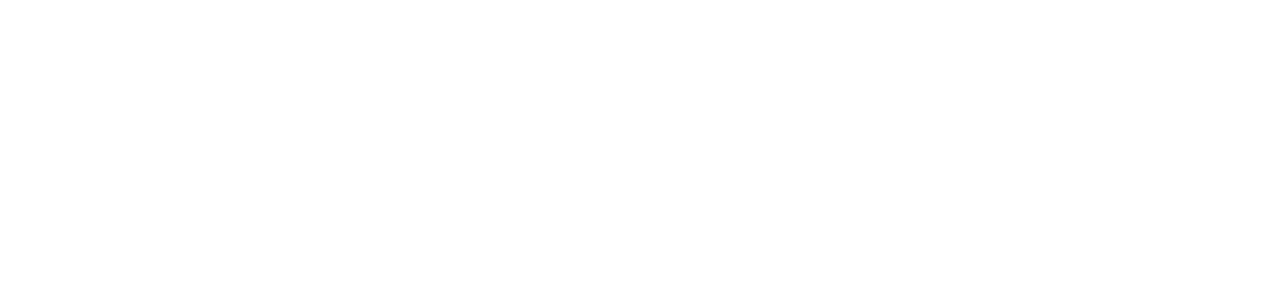
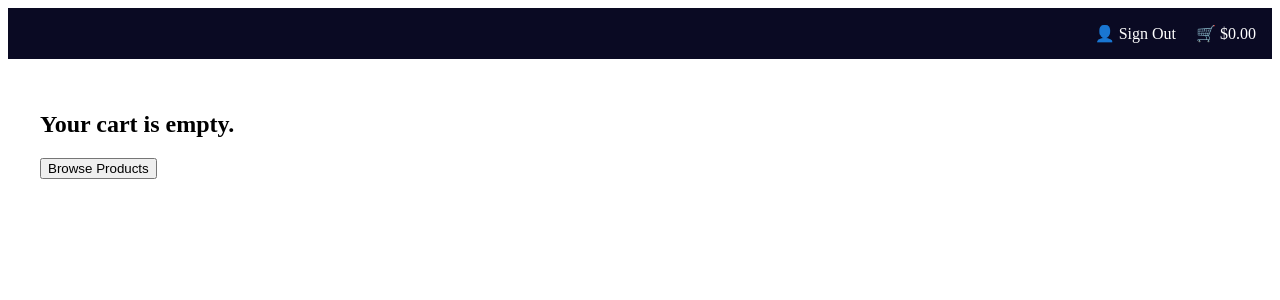
Before and after one commit to JoyLiuMCS/Product-Management-System, a React (Vite) app in the folder frontend/: page /cart in a window 1280 px wide. Before the commit this address had no page. Shown: the top 300 px of the page. Built offline with nearby package versions, Linux system fonts and the light colour scheme.

Commit message:
Yangru zhou (#2)
* Create cart.jsx

* Update App.jsx

* Update cart.jsx

* Create CartContext.jsx

* d

* Create Navbar.jsx

* Update App.jsx

---------

Co-authored-by: kiki614zzzz <131100606+kiki614zzzz@users.noreply.github.com>

```diff
--- a/frontend/src/App.jsx
+++ b/frontend/src/App.jsx
@@ -1,14 +1,19 @@
 import { BrowserRouter, Routes, Route } from 'react-router-dom';
 import SignIn from './pages/SignIn';
 import SignUp from './pages/SignUp';
-
+import Cart from './pages/cart';
+import ProductList from './pages/ProductList';
+import Navbar from './components/Navbar';
 function App() {
   return (
     <BrowserRouter>
+      <Navbar />
       <Routes>
-        <Route path="/" element={<SignIn />} /> {/* Default to signin */}
+        <Route path="/" element={<SignIn />} />       {/* 默认跳转到登录 */}
         <Route path="/signin" element={<SignIn />} />
         <Route path="/signup" element={<SignUp />} />
+        <Route path="/products" element={<ProductList />} />
+        <Route path="/cart" element={<Cart />} />
       </Routes>
     </BrowserRouter>
   );
--- /dev/null
+++ b/frontend/src/components/Navbar.jsx
@@ -0,0 +1,31 @@
+import React, { useContext } from 'react';
+import { CartContext } from '../context/CartContext';
+import { useNavigate } from 'react-router-dom';
+
+const Navbar = () => {
+  const { cart } = useContext(CartContext);
+  const navigate = useNavigate();
+
+  const total = cart.reduce((sum, item) => sum + item.price * item.quantity, 0);
+
+  return (
+    <div style={{
+      display: 'flex',
+      justifyContent: 'flex-end',
+      alignItems: 'center',
+      padding: '1rem',
+      backgroundColor: '#0a0a23',
+      color: 'white',
+      fontSize: '16px'
+    }}>
+      <span style={{ marginRight: '20px', cursor: 'pointer' }} onClick={() => navigate('/profile')}>
+        👤 Sign Out
+      </span>
+      <span style={{ cursor: 'pointer' }} onClick={() => navigate('/cart')}>
+        🛒 ${total.toFixed(2)}
+      </span>
+    </div>
+  );
+};
+
+export default Navbar;
--- /dev/null
+++ b/frontend/src/context/CartContext.jsx
@@ -0,0 +1,49 @@
+import { createContext, useState, useEffect } from 'react';
+
+export const CartContext = createContext();
+
+export const CartProvider = ({ children }) => {
+  const [cart, setCart] = useState(() => {
+    const saved = localStorage.getItem('cart');
+    return saved ? JSON.parse(saved) : [];
+  });
+
+  useEffect(() => {
+    localStorage.setItem('cart', JSON.stringify(cart));
+  }, [cart]);
+
+  const addToCart = (product) => {
+    setCart(prev => {
+      const existing = prev.find(item => item.id === product.id);
+      if (existing) {
+        return prev.map(item =>
+          item.id === product.id
+            ? { ...item, quantity: item.quantity + 1 }
+            : item
+        );
+      } else {
+        return [...prev, { ...product, quantity: 1 }];
+      }
+    });
+  };
+
+  const updateQuantity = (id, delta) => {
+    setCart(prev =>
+      prev.map(item =>
+        item.id === id
+          ? { ...item, quantity: Math.max(item.quantity + delta, 1) }
+          : item
+      )
+    );
+  };
+
+  const removeFromCart = (id) => {
+    setCart(prev => prev.filter(item => item.id !== id));
+  };
+
+  return (
+    <CartContext.Provider value={{ cart, addToCart, updateQuantity, removeFromCart }}>
+      {children}
+    </CartContext.Provider>
+  );
+};
--- a/frontend/src/main.jsx
+++ b/frontend/src/main.jsx
@@ -1,10 +1,13 @@
-import React from 'react'
-import ReactDOM from 'react-dom/client'
-import App from './App'
-import './index.css'
+import React from 'react';
+import ReactDOM from 'react-dom/client';
+import App from './App';
+import './index.css';
+import { CartProvider } from './context/CartContext'; // 👈 引入 CartProvider
 
 ReactDOM.createRoot(document.getElementById('root')).render(
   <React.StrictMode>
-    <App />
+    <CartProvider>   {/* 👈 包裹 App */}
+      <App />
+    </CartProvider>
   </React.StrictMode>
-)
+);
--- /dev/null
+++ b/frontend/src/pages/cart.jsx
@@ -0,0 +1,69 @@
+import React, { useContext, useState } from 'react';
+import { CartContext } from '../context/CartContext';
+import { useNavigate } from 'react-router-dom';
+
+const Cart = () => {
+  const { cart, updateQuantity, removeFromCart } = useContext(CartContext);
+  const [discountCode, setDiscountCode] = useState('');
+  const [discount, setDiscount] = useState(0);
+  const navigate = useNavigate();
+
+  const applyDiscount = () => {
+    if (discountCode.trim().toUpperCase() === '20 DOLLAR OFF') {
+      setDiscount(20);
+    } else {
+      alert('Invalid promo code');
+      setDiscount(0);
+    }
+  };
+
+  const subtotal = cart.reduce((sum, item) => sum + item.price * item.quantity, 0);
+  const tax = +(subtotal * 0.1).toFixed(2); // 10% tax
+  const total = +(subtotal + tax - discount).toFixed(2);
+
+  if (cart.length === 0) {
+    return (
+      <div style={{ padding: '2rem' }}>
+        <h2>Your cart is empty.</h2>
+        <button onClick={() => navigate('/products')}>Browse Products</button>
+      </div>
+    );
+  }
+
+  return (
+    <div style={{ padding: '2rem' }}>
+      <h2>Shopping Cart</h2>
+      {cart.map(item => (
+        <div key={item.id} style={{ borderBottom: '1px solid #ccc', marginBottom: '1rem', paddingBottom: '1rem' }}>
+          <h3>{item.name}</h3>
+          <p>Price: ${item.price} x {item.quantity}</p>
+          <button onClick={() => updateQuantity(item.id, -1)}>-</button>
+          <button onClick={() => updateQuantity(item.id, 1)}>+</button>
+          <button onClick={() => removeFromCart(item.id)}>Remove</button>
+        </div>
+      ))}
+
+      <div style={{ marginTop: '2rem' }}>
+        <input
+          placeholder="Enter promo code"
+          value={discountCode}
+          onChange={(e) => setDiscountCode(e.target.value)}
+        />
+        <button onClick={applyDiscount}>Apply</button>
+      </div>
+
+      <div style={{ marginTop: '1rem' }}>
+        <p>Subtotal: ${subtotal}</p>
+        <p>Tax: ${tax}</p>
+        <p>Discount: -${discount}</p>
+        <h3>Total: ${total}</h3>
+      </div>
+
+      <button onClick={() => alert('Checkout not implemented')} style={{ marginTop: '1rem' }}>
+        Continue to Checkout
+      </button>
+    </div>
+  );
+};
+
+export default Cart;
```
